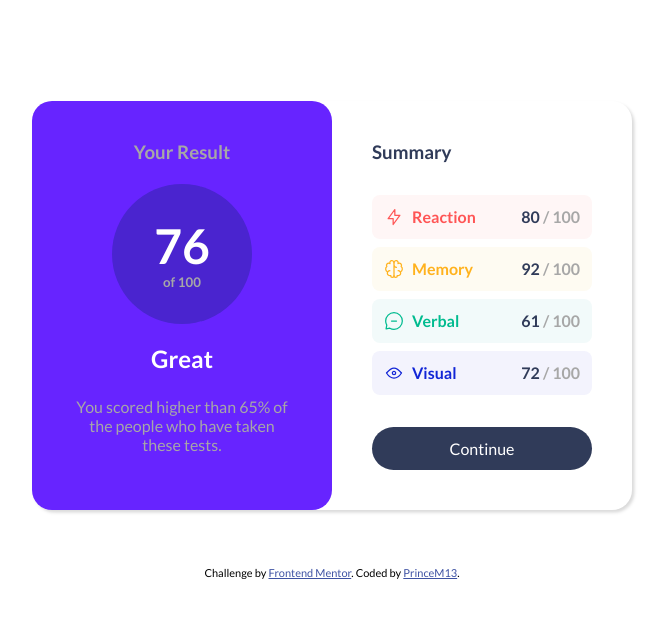
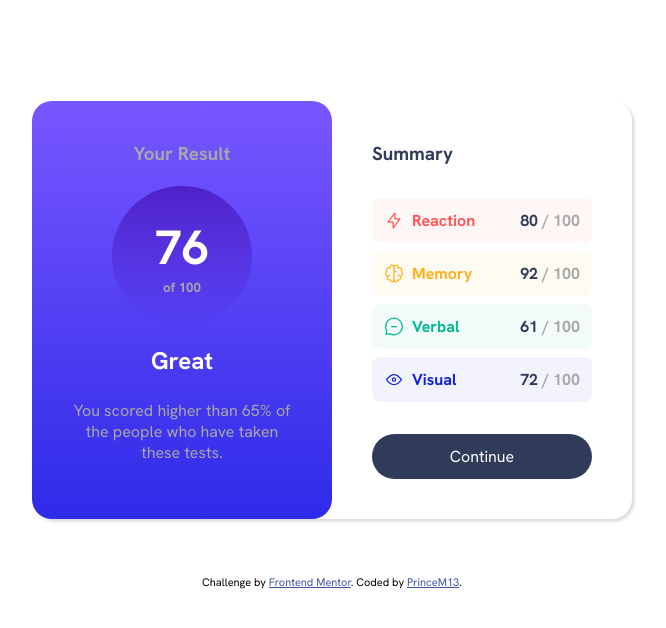
Before and after one commit to PrinceM13/fm-results-summary, a plain HTML site: page index.html in a window 1280 px wide. Shown: the whole page, without its empty margins (308-974 px from the left). Drawn offline with Linux system fonts and the light colour scheme.

Commit message:
fix(ui): update style based on style guide (such as font, gradient...)

```diff
--- a/index.html
+++ b/index.html
@@ -9,7 +9,7 @@
     <link rel="preconnect" href="https://fonts.googleapis.com" />
     <link rel="preconnect" href="https://fonts.gstatic.com" crossorigin />
     <link
-      href="https://fonts.googleapis.com/css2?family=Lato:wght@400;700;900&display=swap"
+      href="https://fonts.googleapis.com/css2?family=Hanken+Grotesk:wght@200;400;700&display=swap"
       rel="stylesheet"
     />
 
@@ -18,7 +18,7 @@
     <!-- Feel free to remove these styles or customise in your own stylesheet 👍 -->
     <style>
       body {
-        font-family: "Lato", sans-serif;
+        font-family: "Hanken Grotesk", sans-serif;
       }
       .attribution {
         font-size: 11px;
@@ -57,26 +57,27 @@
       .left-card {
         justify-content: space-between;
         border-radius: 20px;
-        background-color: #6724ff;
+        background: linear-gradient(to bottom, hsl(252, 100%, 67%), hsl(241, 81%, 54%));
+        /* background-color: #6724ff; */
         color: white;
       }
       .right-card {
         display: flex;
         flex-direction: column;
         gap: 32px;
-        color: #303b59;
+        color: hsl(224, 30%, 27%);
       }
       .score {
         border-radius: 50%;
         width: 140px;
         height: 140px;
         background-color: #4a24cf;
+        background: linear-gradient(to bottom, hsla(256, 72%, 46%, 1), hsla(241, 72%, 46%, 0));
       }
       .my-score {
         font-size: 48px;
       }
       .category {
-        background-color: salmon;
         color: red;
         padding: 12px;
         border-radius: 8px;
@@ -110,14 +111,14 @@
       }
       .continue-btn {
         color: white;
-        background-color: #303b59;
+        background-color: hsl(224, 30%, 27%);
         border-radius: 50px;
         padding: 12px;
         text-align: center;
         cursor: pointer;
       }
       .continue-btn:hover {
-        background-color: #4a24cf;
+        background: linear-gradient(to bottom, hsl(252, 100%, 67%), hsl(241, 81%, 54%));
       }
       .content-box {
         gap: 8px;
@@ -189,7 +190,7 @@
     <div class="attribution">
       Challenge by
       <a href="https://www.frontendmentor.io?ref=challenge" target="_blank">Frontend Mentor</a>.
-      Coded by <a href="#">PrinceM13</a>.
+      Coded by <a href="https://github.com/PrinceM13">PrinceM13</a>.
     </div>
   </body>
 </html>
```
